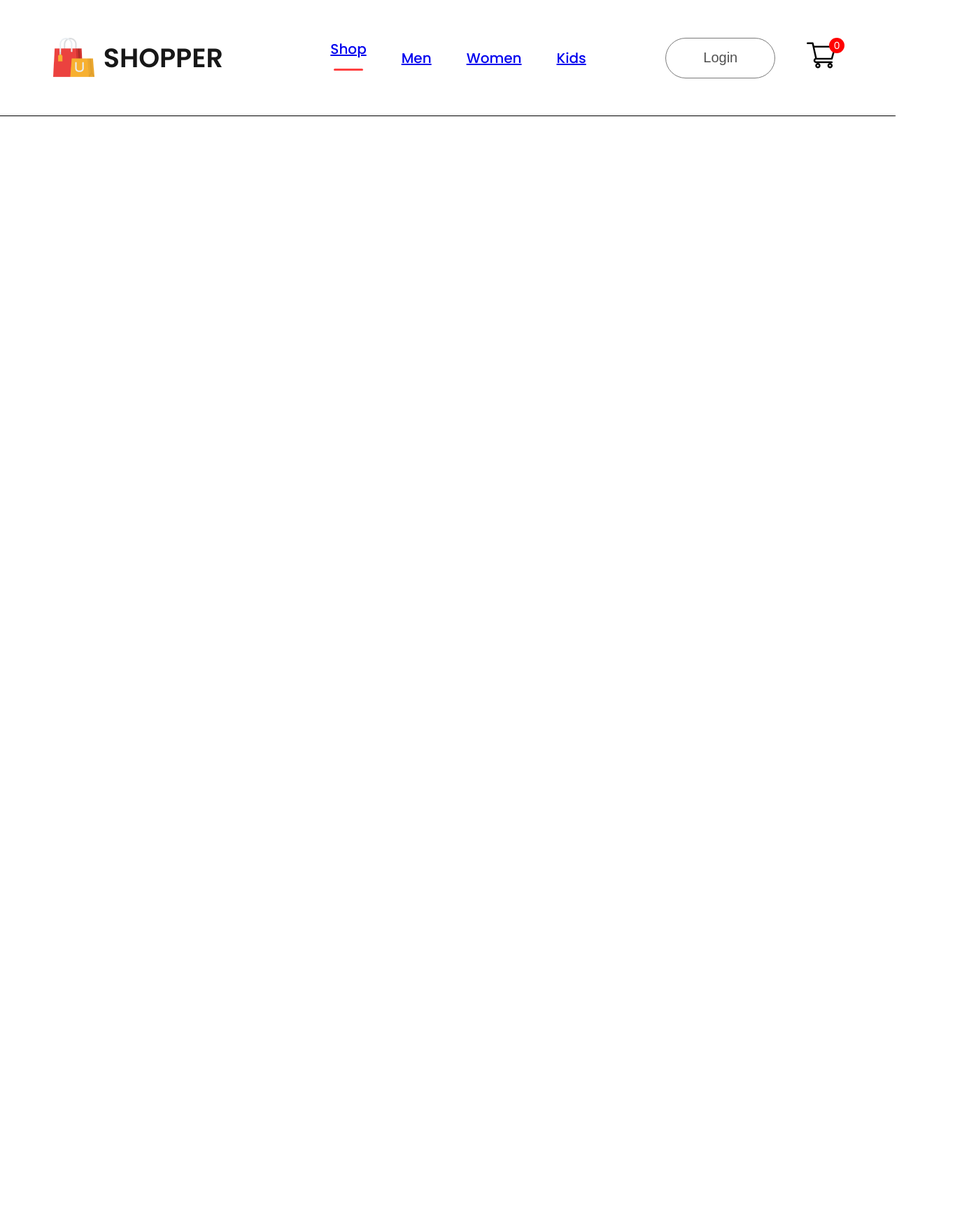
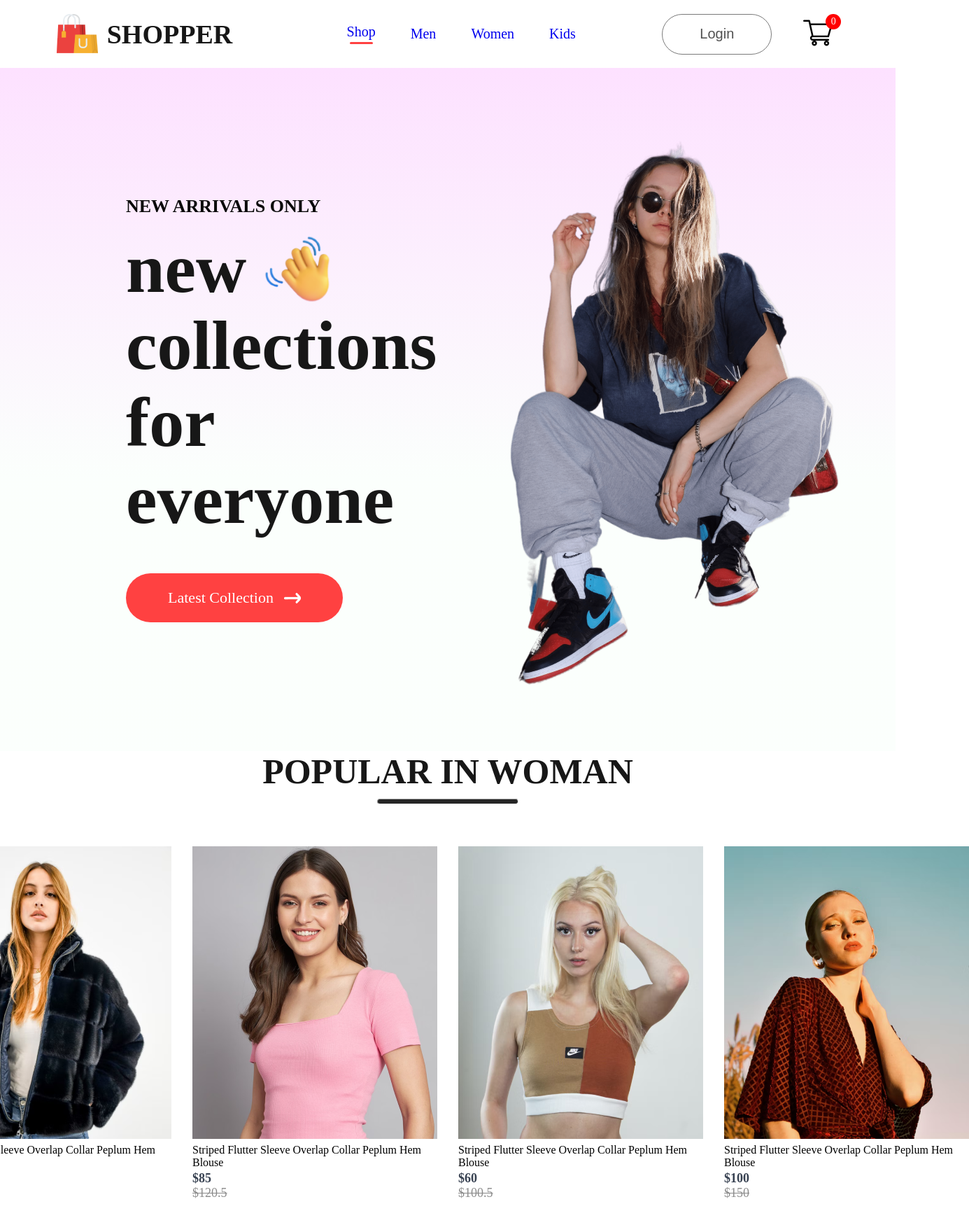
Before and after one commit to Pakal-Codex/e-commerce2024, a React (Create React App) app in the folder frontend/: page / in a window 1280 px wide. Shown: the top 1750 px of the page at 70% size, 1385 px wide, since content can reach past the window. Before the commit the page ends 800 px from the top, so only its background shows below. Built offline with nearby package versions, Linux system fonts and the light colour scheme.

Commit message:
css, jsx components, redering items, popular components

```diff
--- a/frontend/public/index.html
+++ b/frontend/public/index.html
@@ -4,7 +4,6 @@
     <meta charset="utf-8" />
     <link rel="icon" href="%PUBLIC_URL%/favicon.ico" />
     <meta name="viewport" content="width=device-width, initial-scale=1" />
-    <meta name="theme-color" content="#000000" />
     <meta
       name="description"
       content="Web site created using create-react-app"
--- a/frontend/src/Components/Hero/Hero.css
+++ b/frontend/src/Components/Hero/Hero.css
@@ -0,0 +1,56 @@
+.hero{
+    height: 122vh;
+    background: linear-gradient(180deg, #fde1ff, #e1ffea22 60%);
+    display: flex;
+
+}
+.hero-left{
+    flex: 1;
+    display: flex;
+    flex-direction: column;
+    justify-content: center;
+    gap: 20px;
+    padding-left: 180px;
+    line-height: 1.1;
+}
+.hero-left h2{
+    color: #090909;
+    font-size: 26px;
+    font-weight: 600;
+}
+
+.hero-left p{
+    color: #171717;
+    font-size: 100px;
+    font-weight: 700;
+}
+
+.hero-hand-icon{
+    display: flex;
+    align-items: center;
+    gap: 20px;
+}
+.hero-hand-icon img{
+    width: 105px;
+}
+.hero-latest-btn{
+    display: flex;
+    justify-content: center;
+    align-items: center;
+    gap: 15px;
+    width: 310px;
+    height: 70px;
+    border-radius: 75px;
+    margin-top: 30px;
+    background: #ff4141;
+    color: white;
+    font-size: 22px;
+    font-weight: 500;
+}
+
+.hero-right{
+    flex: 1;
+    display: flex;
+    align-items: center;
+    justify-content: center;
+}
--- a/frontend/src/Components/Hero/Hero.jsx
+++ b/frontend/src/Components/Hero/Hero.jsx
@@ -1,9 +1,31 @@
 import React from 'react'
 import './Hero.css'
+import hand_icon from '../Assets/hand_icon.png'
+import arrow_icon from '../Assets/arrow.png'
+import hero_image from '../Assets/hero_image.png'
 const Hero = () => {
   return (
     <div className='hero'>
+      <div className="hero-left">
+        <h2>NEW ARRIVALS ONLY</h2>
+        <div>
+            <div className="hero-hand-icon">
+                <p>new</p>
+                <img src={hand_icon} alt="" />
+            </div>
+            <p>collections</p>
+            <p>for everyone</p>
 
+        </div>
+         <div className="hero-latest-btn">
+            <div>Latest Collection</div>
+            <img src={arrow_icon} alt="" />
+         </div>
+      </div>
+
+      <div className="hero-right">
+        <img src={hero_image} alt="" />
+      </div>
     </div>
   )
 }
--- /dev/null
+++ b/frontend/src/Components/Item/Item.css
@@ -0,0 +1,25 @@
+.item{
+    width: 350px;
+}
+.item p{
+    margin: 3px 0px;
+}
+.item-prices{
+    display: flex;
+    gap: 20px;
+}
+.item-price-new{
+    color: #374151;
+    font-size: 18px;
+    font-weight: 600;
+}
+.item-price-old{
+    color: #8c8c8c;
+    font-size: 18px;
+    font-weight: 500;
+    text-decoration: line-through;
+}
+.item:hover{
+    transform: scale(1.05);
+    transition: 0.6s;
+}
--- /dev/null
+++ b/frontend/src/Components/Item/Item.jsx
@@ -0,0 +1,19 @@
+import React from 'react'
+import './Item.css'
+
+const Item = (props) => {
+  return (
+    <div className='item'>
+      <img src={props.image} alt="" />
+      <p>{props.name}</p>
+      <div className='item-price-new'>
+        ${props.new_price}
+      </div>
+      <div className='item-price-old'>
+        ${props.old_price}
+      </div>
+    </div>
+  )
+}
+
+export default Item
--- a/frontend/src/Components/Navbar/Navbar.jsx
+++ b/frontend/src/Components/Navbar/Navbar.jsx
@@ -15,10 +15,10 @@
         <p>SHOPPER</p>
       </div>
       <ul className='nav-menu'>
-        <li onClick={()=>{setMenu("shop")}}><Link to='/'>Shop</Link>{menu==="shop"?<hr/>:<></>}</li>
-        <li onClick={()=>{setMenu("mens")}}><Link to='/mens'>Men</Link>{menu==="mens"?<hr/>:<></>}</li>
-        <li onClick={()=>{setMenu("womens")}}><Link to='/womens'>Women</Link>{menu==="womens"?<hr/>:<></>}</li>
-        <li onClick={()=>{setMenu("kids")}}><Link to='/kids'>Kids</Link>{menu==="kids"?<hr/>:<></>}</li>
+        <li onClick={()=>{setMenu("shop")}}><Link style={{ textDecoration: 'none' }} to='/'>Shop</Link>{menu==="shop"?<hr/>:<></>}</li>
+        <li onClick={()=>{setMenu("mens")}}><Link style={{ textDecoration: 'none' }} to='/mens'>Men</Link>{menu==="mens"?<hr/>:<></>}</li>
+        <li onClick={()=>{setMenu("womens")}}><Link style={{ textDecoration: 'none' }} to='/womens'>Women</Link>{menu==="womens"?<hr/>:<></>}</li>
+        <li onClick={()=>{setMenu("kids")}}><Link style={{ textDecoration: 'none' }} to='/kids'>Kids</Link>{menu==="kids"?<hr/>:<></>}</li>
       </ul>
       <div className='nav-login-cart'>
         <Link to='/login'><button>Login</button></Link>
--- /dev/null
+++ b/frontend/src/Components/Popular/Popular.css
@@ -0,0 +1,23 @@
+.popular{
+    display: flex;
+    flex-direction: column;
+    align-items: center;
+    gap: 10px;
+    height: 90vh;
+}
+.popular h1{
+    color: #171717;
+    font-size: 50px;
+    font-weight: 600;
+}
+.popular hr{
+    width: 200px;
+    height: 6px;
+    border-radius: 10px;
+    background: #252525;
+}
+.popular-item{
+    margin-top: 50px;
+    display: flex;
+    gap: 30px;
+}
--- /dev/null
+++ b/frontend/src/Components/Popular/Popular.jsx
@@ -0,0 +1,20 @@
+import React from 'react'
+import './Popular.css'
+import data_product from '../Assets/data'
+import Item from '../Item/Item'
+
+const Popular = () => {
+  return (
+    <div className='popular'>
+      <h1>POPULAR IN WOMAN</h1>
+      <hr />
+      <div className='popular-item'>
+         {data_product.map((item,i)=>{
+            return <Item key={i} id={item.id} name={item.name} image={item.image} new_price={item.new_price} old_price={item.old_price}/>
+         })}
+      </div>
+    </div>
+  )
+}
+
+export default Popular
--- a/frontend/src/Pages/shop.jsx
+++ b/frontend/src/Pages/shop.jsx
@@ -1,10 +1,12 @@
 import React from 'react'
 import Hero from '../Components/Hero/Hero'
+import Popular from '../Components/Popular/Popular'
 
 const Shop = () => {
   return (
     <div>
       <Hero/>
+      <Popular/>
     </div>
   )
 }
--- a/frontend/src/index.css
+++ b/frontend/src/index.css
@@ -1,3 +1,6 @@
+*{
+  margin: 0;
+}
 body {
   margin: 0;
   font-family: -apple-system, BlinkMacSystemFont, 'Segoe UI', 'Roboto', 'Oxygen',
@@ -5,7 +8,7 @@
     sans-serif;
   -webkit-font-smoothing: antialiased;
   -moz-osx-font-smoothing: grayscale;
-  font-family: 'poppins';
+  font-family: 'poppins ';
 }
 
 code {
```
